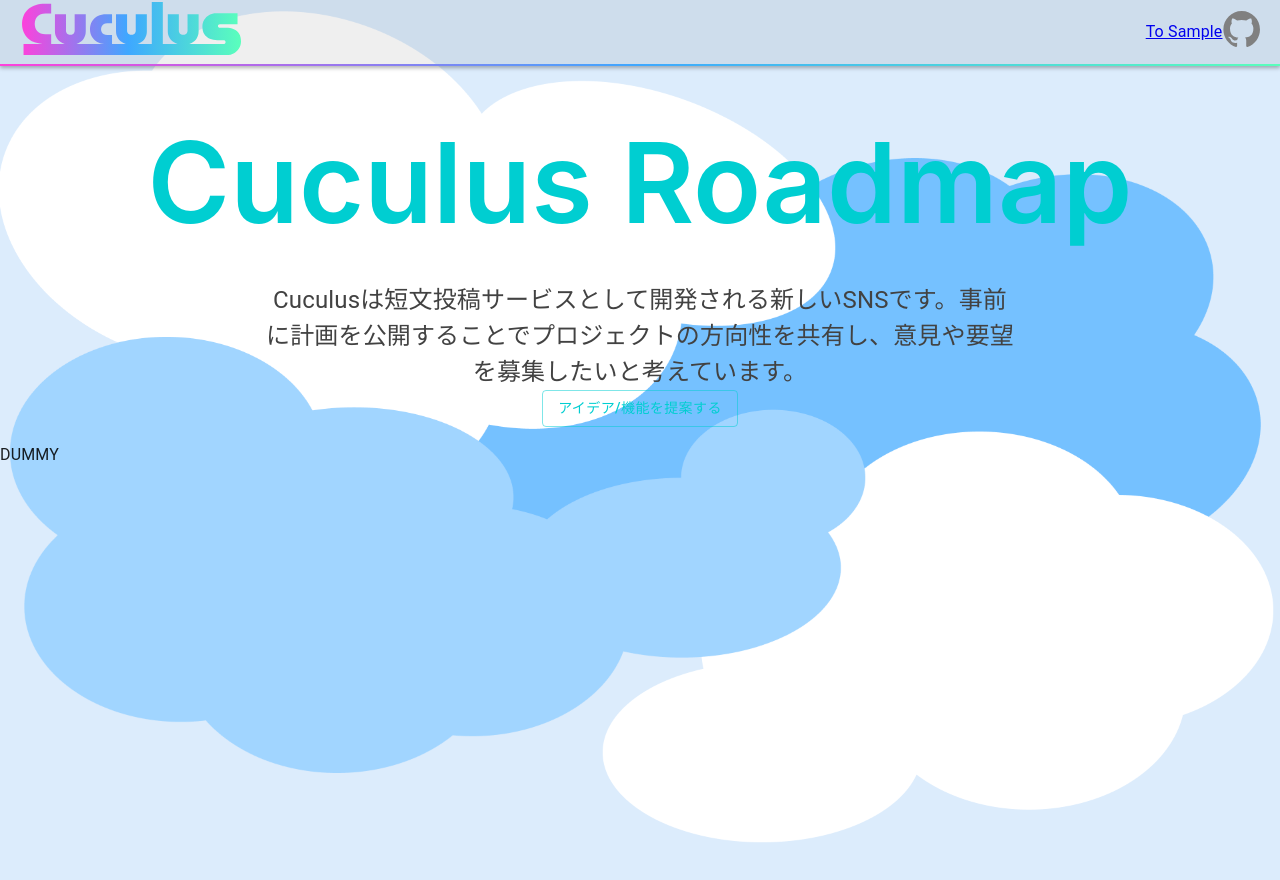
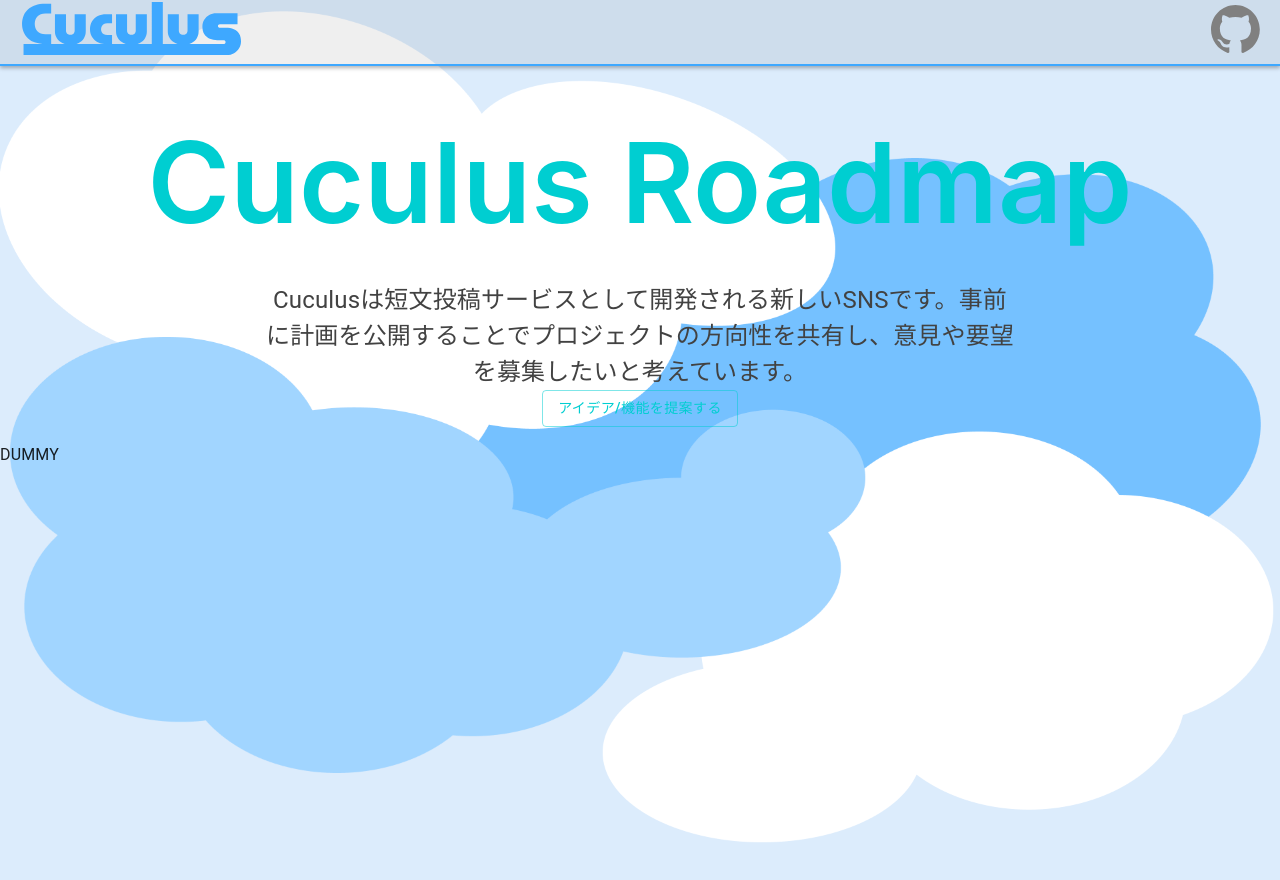
Before and after one commit to cuculus-dev/cuculus-roadmap, a Next.js app: page / in a window 1280 px wide. Shown: the top 880 px of the page. Built offline with nearby package versions, Linux system fonts and the light colour scheme.

Commit message:
feature/issues-34

```diff
--- a/src/components/header/Header.tsx
+++ b/src/components/header/Header.tsx
@@ -17,7 +17,7 @@ const StyledHeader = styled('header')`
   border-color: ${({ theme }) => theme.palette.grey[100]};
   border-width: 0;
   border-bottom-width: 2px;
-  border-image: linear-gradient(to right, #ff40db, #3ea8ff, #5affbc) 1;
+  border-bottom-color: #3ea8ff;
   background-color: rgba(0, 0, 0, 0.0625);
   box-shadow: 0px 2px 4px rgba(0, 0, 0, 0.3);
   color: ${({ theme }) => theme.palette.grey[800]};
@@ -31,7 +31,6 @@ const Header = () => {
         <CuculusLogo href={'/'} />
       </div>
       <div style={{ marginLeft: 'auto' }} />
-      <Link href="/sample">To Sample</Link>
       <GitHubLink href="https://github.com/cuculus-dev" />
     </StyledHeader>
   );
```
Also changed, not shown: public/images/github-mark.svg, public/images/headerlogo.svg.
